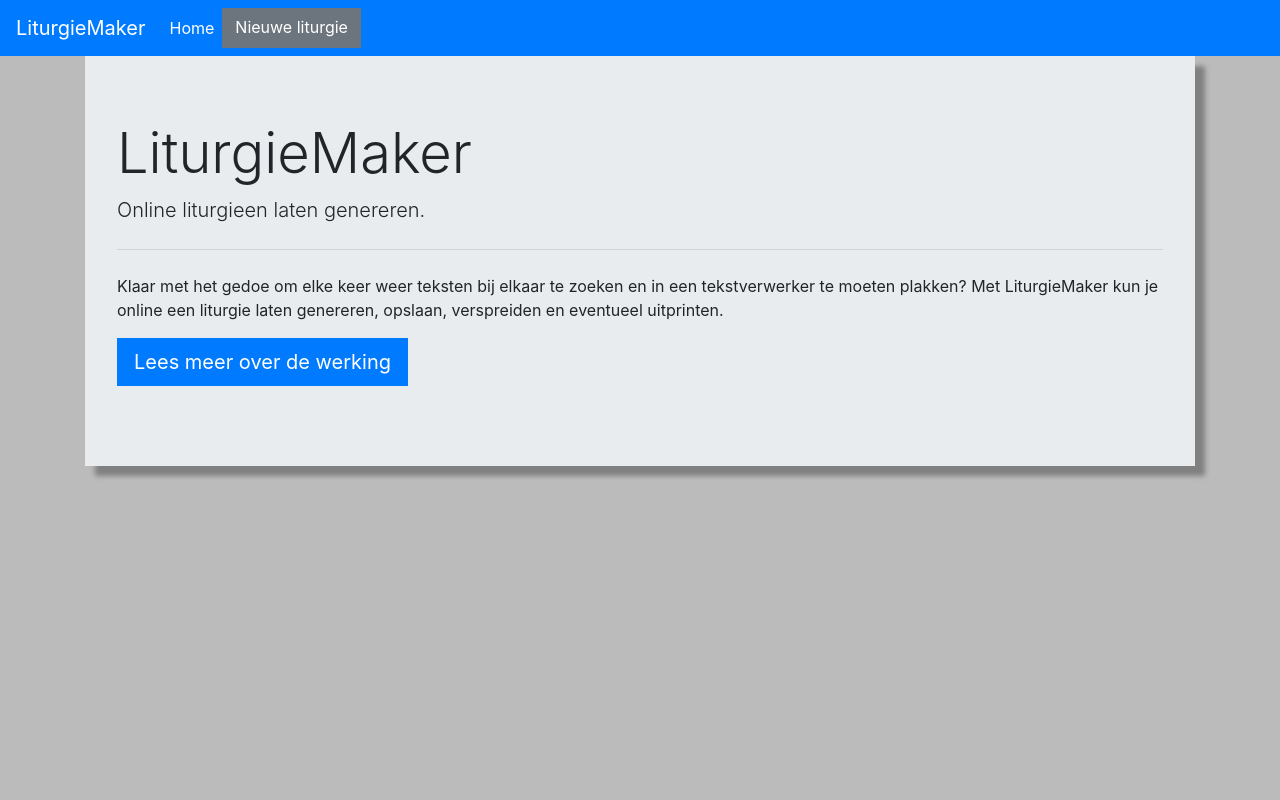
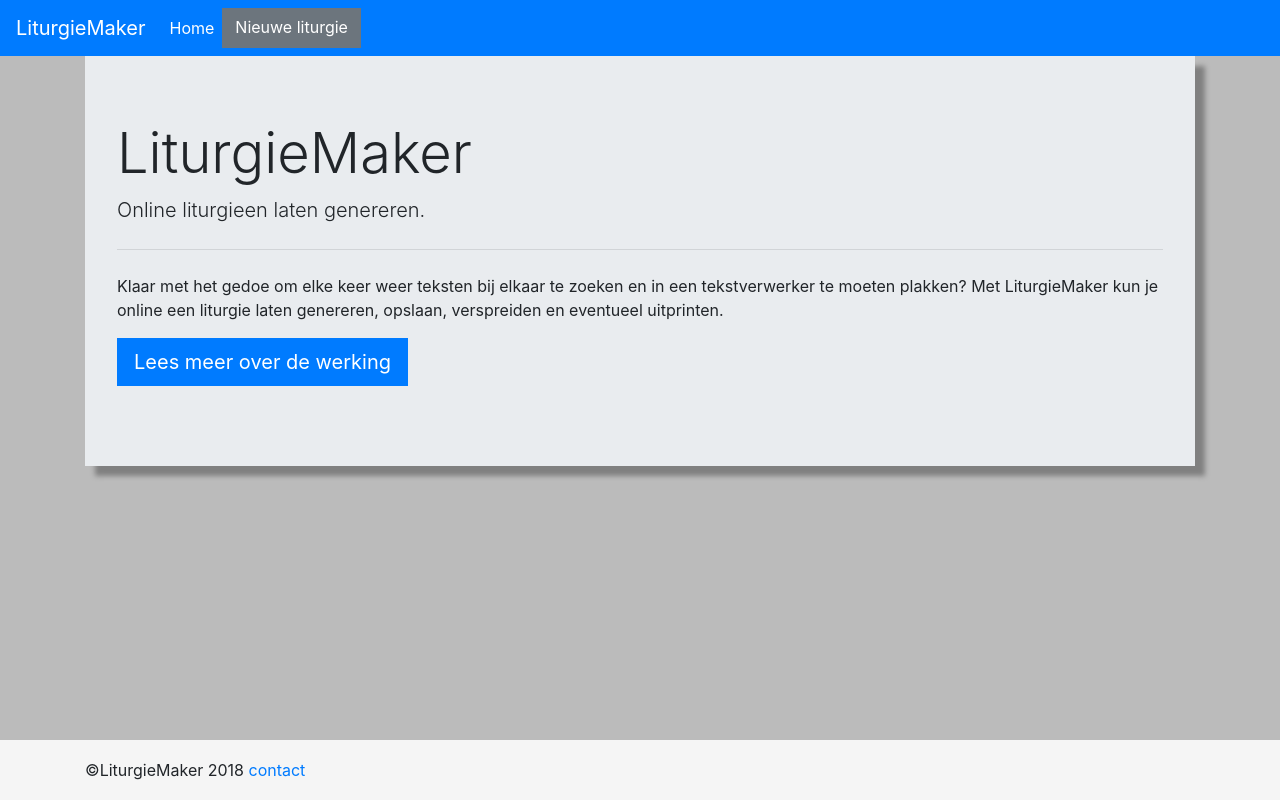
Before and after one commit to BenvdStouwe/LiturgieMaker, an Angular app: page /home in a window 1280 px wide. Built offline with nearby package versions, Linux system fonts and the light colour scheme.

Commit message:
Header & footer dingen

```diff
--- a/src/app/app.component.html
+++ b/src/app/app.component.html
@@ -2,3 +2,4 @@
 <div class="container">
   <router-outlet></router-outlet>
 </div>
+<app-footer></app-footer>
--- a/src/app/app.service.ts
+++ b/src/app/app.service.ts
@@ -3,8 +3,13 @@ import { Injectable } from '@angular/core';
 @Injectable()
 export class AppService {
   private title = 'LiturgieMaker';
+  private startingYear = 2018;
 
   public getTitle(): string {
     return this.title;
   }
+
+  public getStartingYear(): number {
+    return this.startingYear;
+  }
 }
--- a/src/app/basicComponents/footer.component.html
+++ b/src/app/basicComponents/footer.component.html
@@ -1,3 +1,6 @@
 <footer class="footer">
-
+    <div class="container">
+        &copy;{{title}} {{getYears()}}
+        <a routerLink="contact">contact</a>
+    </div>
 </footer>
--- a/src/app/basicComponents/footer.component.ts
+++ b/src/app/basicComponents/footer.component.ts
@@ -1,4 +1,6 @@
 import { Component, OnInit } from '@angular/core';
+
+import { AppService } from '../app.service';
 
 @Component({
   selector: 'app-footer',
@@ -7,7 +9,21 @@ import { Component, OnInit } from '@angular/core';
 })
 
 export class FooterComponent implements OnInit {
-  constructor() { }
+  private title: string;
+  private startingYear: number;
+  private currentYear: number;
 
-  ngOnInit() { }
+  constructor(private appService: AppService) { }
+
+  ngOnInit() {
+    this.title = this.appService.getTitle();
+    this.startingYear = this.appService.getStartingYear();
+    this.currentYear = new Date().getFullYear();
+  }
+
+  private getYears(): string {
+    return this.startingYear === this.currentYear
+      ? this.startingYear.toString()
+      : this.startingYear.toString() + ' - ' + this.currentYear.toString();
+  }
 }
--- a/src/app/basicComponents/header.component.html
+++ b/src/app/basicComponents/header.component.html
@@ -1,6 +1,6 @@
 <nav class="navbar navbar-expand-lg navbar-dark bg-primary">
   <a class="navbar-brand"
-     [routerLink]="['']"
+     routerLink="home"
      [innerText]="title"></a>
   <button class="navbar-toggler"
           type="button"
@@ -17,10 +17,10 @@
     <div class="navbar-nav">
       <a class="nav-item nav-link"
          [routerLinkActive]="['active']"
-         [routerLink]="['home']">Home
+         routerLink="home">Home
       </a>
       <a class="nav-item btn btn-secondary"
-         [routerLink]="['/nieuweLiturgie']"
+         routerLink="nieuweLiturgie"
          [routerLinkActive]="['active']">
         Nieuwe liturgie
       </a>
```
Also changed, not shown: 1 other file (tests, documents, lock files or other folders).
